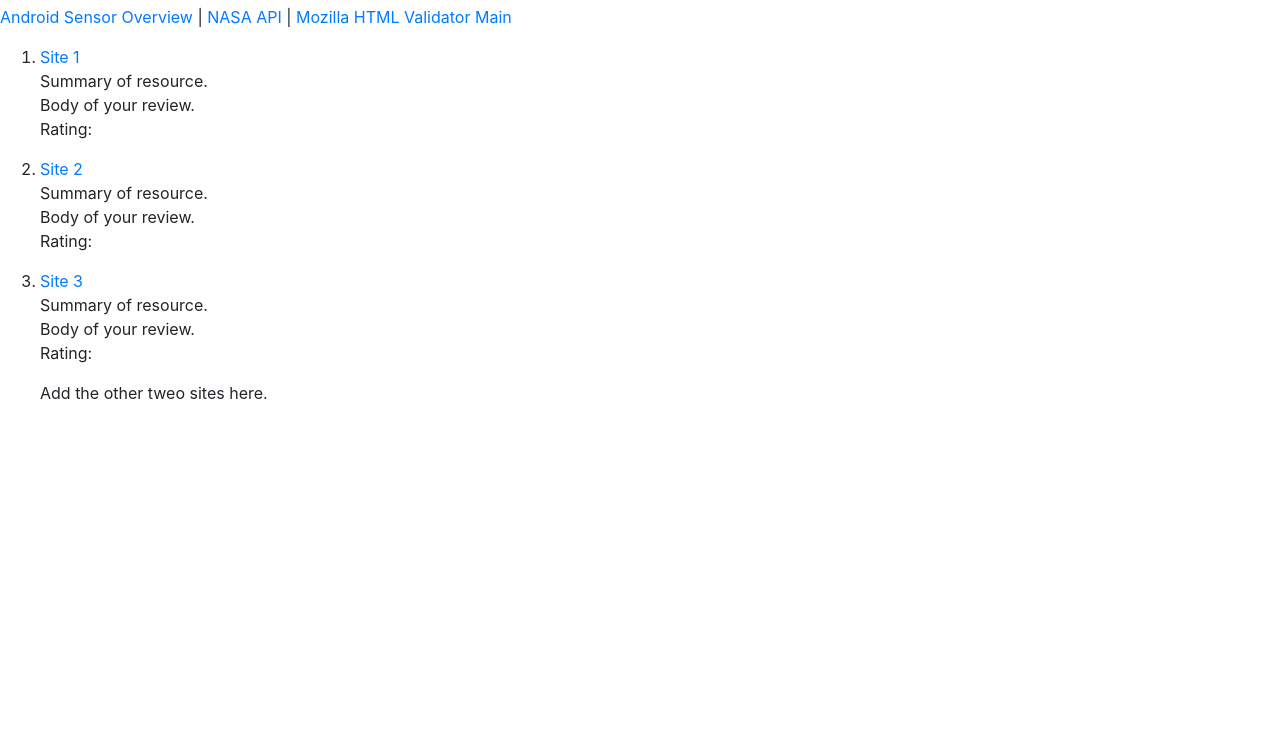
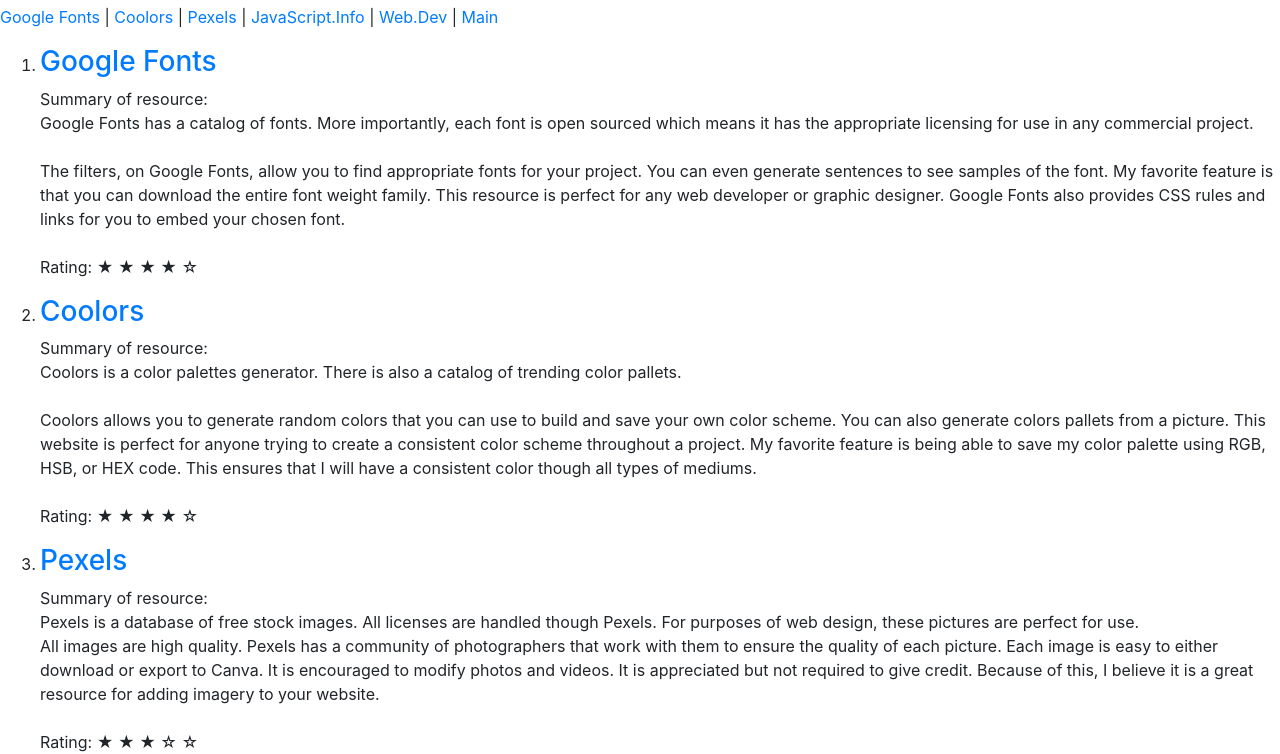
Before and after one commit to Kelley-rosa/DEV320-winter2024, a plain HTML site: page html/webresources.html in a window 1280 px wide. Shown: the part 51-805 px from the top of the page. Drawn offline with nearby package versions, Linux system fonts and the light colour scheme; files that its build step writes are made by us from their sources.

Commit message:
add web resources

```diff
--- a/html/webresources.html
+++ b/html/webresources.html
@@ -1,63 +1,109 @@
 
 <!DOCTYPE html lang="en">
 <head>
-<title>Device Resources</title>
+  <title>Web Resources</title>
   <meta http-equiv="Content-Type" content="text/html;charset=utf-8" />
-<link href=".../css/style.css" rel="stylesheet" type="text/css" />
+
+  <link rel="stylesheet" href="/css/style.css"/>
 
   <meta name="description" content="">
   <meta name="keywords" content="">
   <meta name="author" content="">
   <meta name="viewport" content="width=device-width, initial-scale=1">
   <link rel="stylesheet" href="../css/bootstrap.css" />
+</head>
 
-</head>
 <body>
-
   <h1>Web Resources</h1>
-
   <p class="foo">
-<a href="#a">Android Sensor Overview</a> |
-<a href="#b">NASA API</a> |
-<a href="#c">Mozilla</a>
-<a href="#c">HTML Validator</a>
+    <a href="#site1">Google Fonts</a> |
+    <a href="#site2">Coolors</a> |
+    <a href="#site3">Pexels</a> |
+    <a href="#site4">JavaScript.Info</a> |
+    <a href="#site5">Web.Dev</a> |
     <a href="../index.html">Main</a>
   </p>
 
   <ol>
-
     <li>
-<p id="a">
-<a href="link path">Site 1</a><br />
-Summary of resource.<br />
-Body of your review.<br />
-Rating:
+      <p id="site1">
+        <h3><a href="https://fonts.google.com">Google Fonts</a></h3>
+        Summary of resource:<br />
+        Google Fonts has a catalog of fonts. More importantly, each font is open sourced
+        which means it has the appropriate licensing for use in any commercial project.<br />
+        <br />
+        The filters, on Google Fonts, allow you to find appropriate fonts for your project.
+        You can even generate sentences to see samples of the font.
+        My favorite feature is that you can download the entire font weight family.
+        This resource is perfect for any web developer or graphic designer.
+        Google Fonts also provides CSS rules and links for you to embed your chosen font.<br />
+        <br />
+        Rating: &#9733; &#9733; &#9733; &#9733; &#9734;
       </p>
     </li>
 
     <li>
-<p id="b">
-<a href="link path">Site 2</a><br />
-Summary of resource.<br />
-Body of your review.<br />
-Rating:
-
+      <p id="site2">
+        <h3><a href="https://coolors.co">Coolors</a></h3>
+        Summary of resource:<br />
+        Coolors is a color palettes generator. There is also a catalog of trending color pallets.<br />
+        <br />
+        Coolors allows you to generate random colors that you can use to build and save your own color scheme.
+        You can also generate colors pallets from a picture.
+        This website is perfect for anyone trying to create a consistent color scheme throughout a project.
+        My favorite feature is being able to save my color palette using RGB, HSB, or HEX code.
+        This ensures that I will have a consistent color though all types of mediums.<br />
+        <br />
+        Rating: &#9733; &#9733; &#9733; &#9733; &#9734;
       </p>
-
     </li>
 
     <li>
-<p id="c">
-<a href="link path">Site 3</a><br />
-Summary of resource.<br />
-Body of your review.<br />
-Rating:
+      <p id="site3">
+        <h3><a href="https://www.pexels.com">Pexels</a></h3>
+        Summary of resource:<br />
+        Pexels is a database of free stock images. All licenses are handled though Pexels. For purposes of web design, these pictures are perfect for use.
+        <br />
+        All images are high quality. Pexels has a community of photographers that work with them to ensure the quality of each picture.
+        Each image is easy to either download or export to Canva. It is encouraged to modify photos and videos.
+        It is appreciated but not required to give credit.
+        Because of this, I believe it is a great resource for adding imagery to your website.<br />
+        <br />
+        Rating: &#9733; &#9733; &#9733; &#9734; &#9734;
       </p>
     </li>
 
-Add the other tweo sites here.
+    <li>
+      <p id="site4">
+        <h3><a href="https://javascript.info">JavaScript.Info</a></h3>
+        Summary of resource:<br />
+        JavaScript.Info is basically a textbook on JavaScript. This website goes over simple to advanced concepts. <br />
+        <br />
+        Simple programs and instructions are used to teach each subject.
+        I enjoy using this website for simple tutorials because it keeps the information very general, not program specific.
+        This website will allow you to jump around from concept to concept as needed.
+        Because there is a table of context of each subject, it allows me to explore and learn something new that I can incorporate to my own projects.
+        I believe this is a great resource to refresh your memory and begin learning new concepts. <br />
+        <br />
+        Rating: &#9733; &#9733; &#9733; &#9733; &#9734;
+      </p>
+    </li>
 
+    <li>
+      <p id="site5">
+        <h3><a href="https://web.dev/learn">Web.Dev</a></h3>
+        Summary of resource:<br />
+        Web.Dev is a powerhouse of information for full-stack web development.<br />
+        <br />
+        This website goes beyond basic teachings. For instance, the learning modules for privacy will teach you basic information on privacy protection.
+        The rest of that module will go in dealing with third parties, fingerprinting, encryption, and best practices.
+        If you're looking to keep your projects up to date, this is the website for you.
+        My favorite feature of this website is that each course was developed by experts and members of the Google Chrome team.
+        So, although it is reading intensive, I can trust the information and know I am learning best practices for modern technology.<br />
+        <br />
+        Rating: &#9733; &#9733; &#9733; &#9733; &#9733;
+      </p>
+    </li>
   </ol>
-
 </body>
 </html>
```
Also changed, not shown: index.html (+10 -6 lines). Lines whose indentation alone changed are shown as unchanged.
